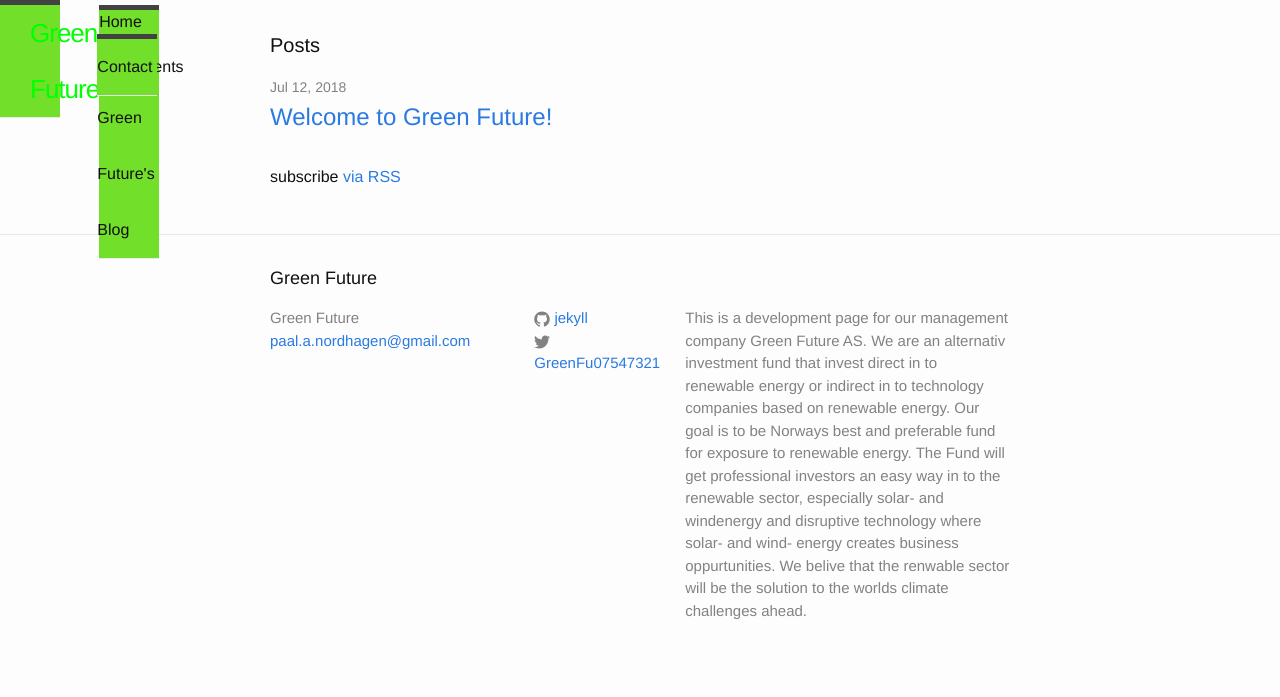
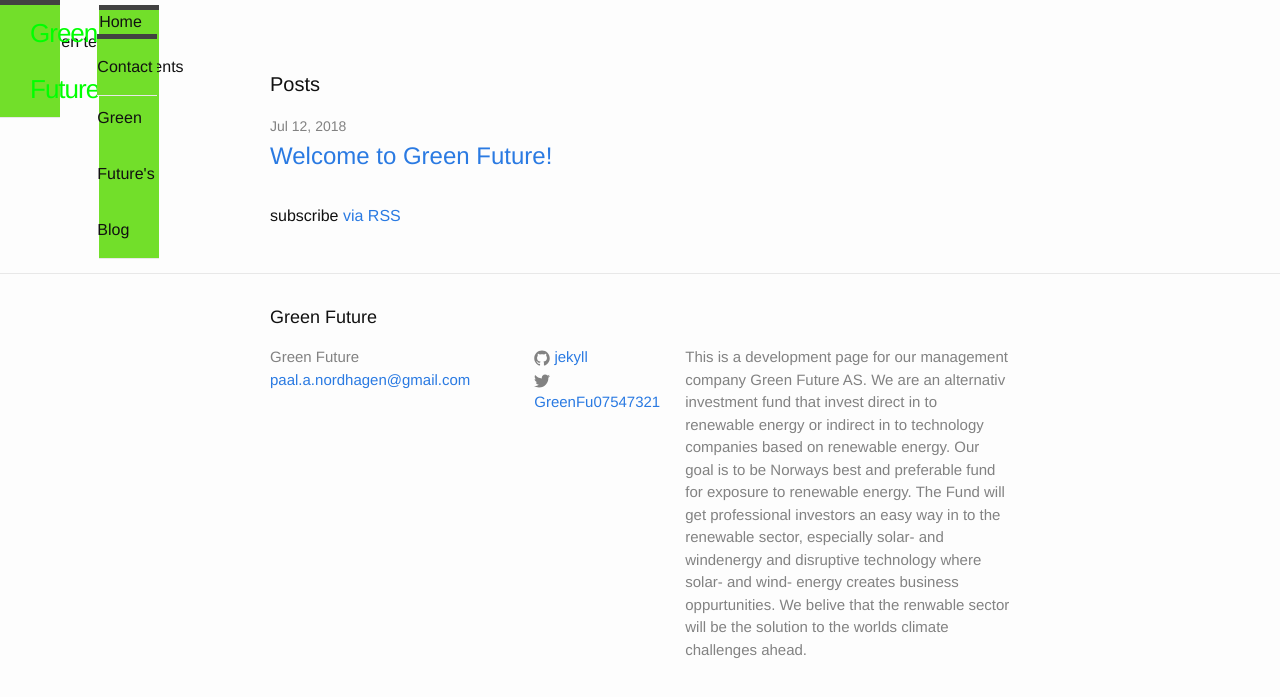
Before and after one commit to Paal-August/Paal-August.github.io, a Jekyll site: the page built from index.html, in a window 1280 px wide. Shown: the top 697 px of the page. Built offline with Jekyll 4.4.1, drawn with Linux system fonts in a browser that asks for light colours.

Commit message:
Update default.html

```diff
--- a/_layouts/default.html
+++ b/_layouts/default.html
@@ -8,6 +8,9 @@
     {% include header.html %}
 
     <div class="page-content">
+      <div>
+        <p>Dette er en test<p/>
+      </div>
       <div class="wrapper">
         {{ content }}
       </div>
```
